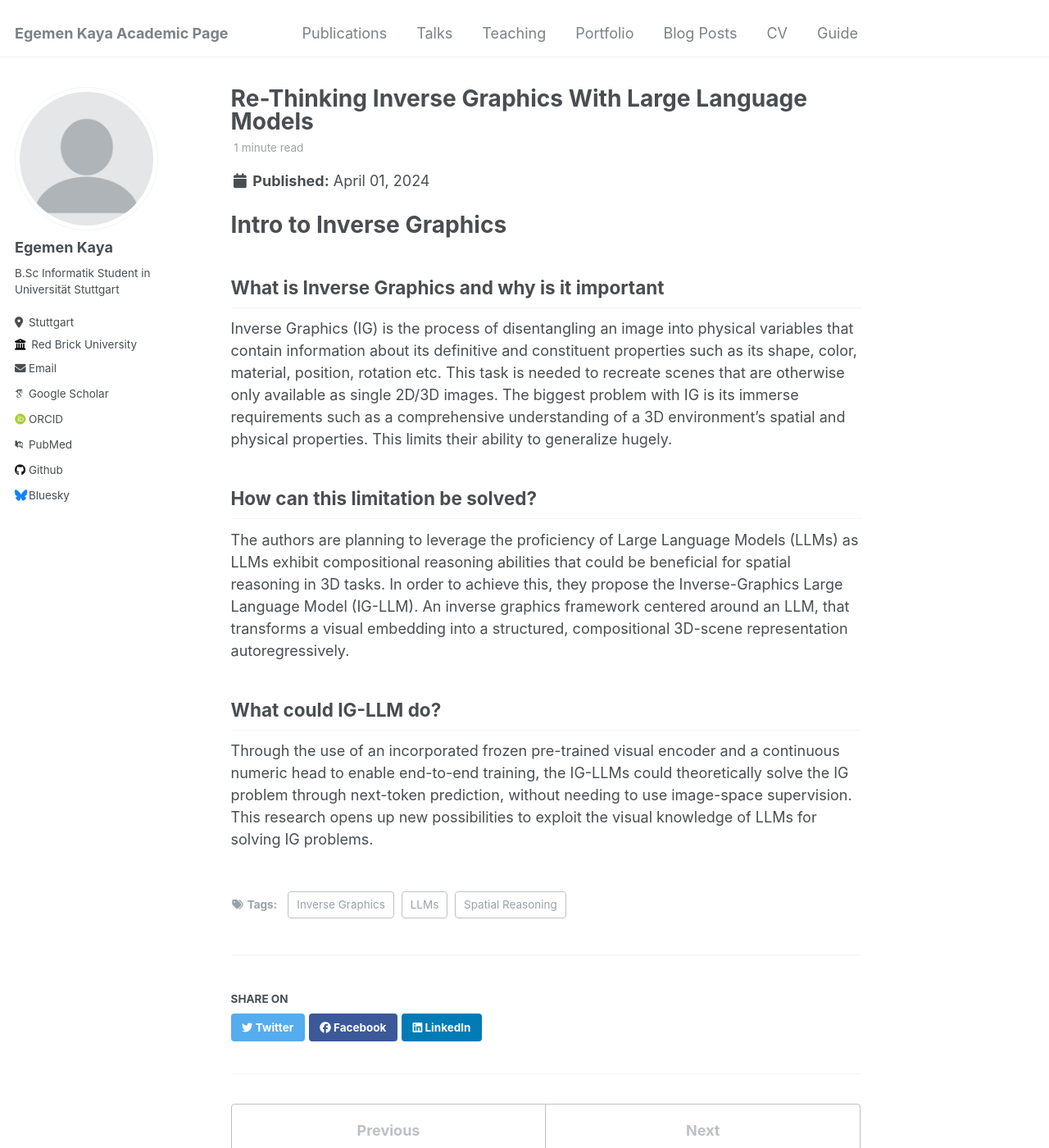
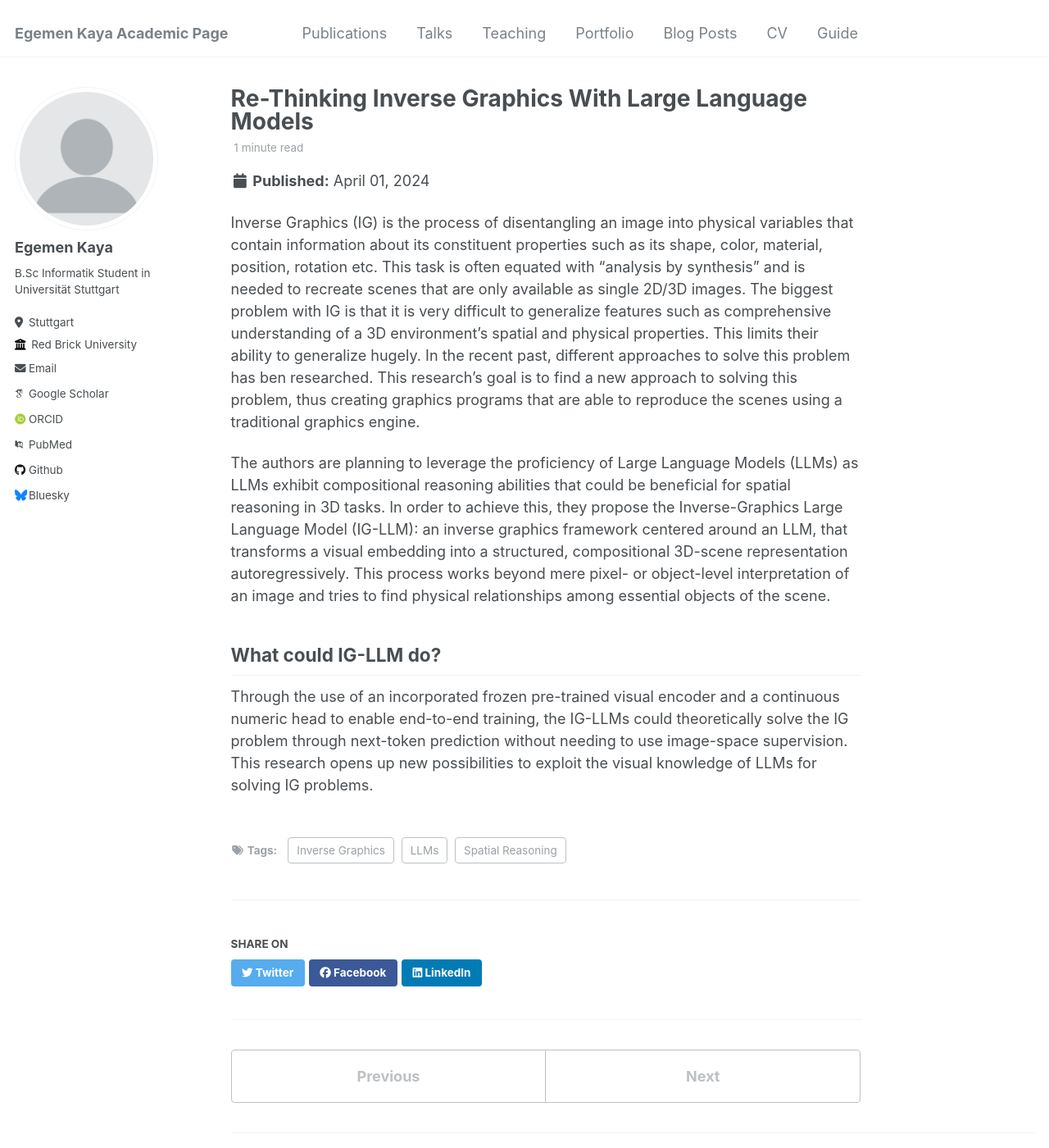
Before and after one commit to egemeenkaya/egemeenkaya.github.io, a Jekyll site: the page built from _posts/2015-08-14-blog-post-4.md, in a window 1280 px wide and 1400 px high. Shown: the whole window at 82% size. Built offline with Jekyll 4.4.1, drawn with Linux system fonts in a browser that asks for light colours; some web fonts are replaced.

Commit message:
Update 2015-08-14-blog-post-4.md

```diff
--- a/_posts/2015-08-14-blog-post-4.md
+++ b/_posts/2015-08-14-blog-post-4.md
@@ -8,18 +8,11 @@ tags:
   - Spatial Reasoning
 ---
 
-Intro to Inverse Graphics
-======
+Inverse Graphics (IG) is the process of disentangling an image into physical variables that contain information about its constituent properties such as its shape, color, material, position, rotation etc. This task is often equated with "analysis by synthesis" and is needed to recreate scenes that are only available as single 2D/3D images.
+The biggest problem with IG is that it is very difficult to generalize features such as comprehensive understanding of a 3D environment's spatial and physical properties. This limits their ability to generalize hugely. In the recent past, different approaches to solve this problem has ben researched. This research's goal is to find a new approach to solving this problem, thus creating graphics programs that are able to reproduce the scenes using a traditional graphics engine.
 
-What is Inverse Graphics and why is it important
-------
-Inverse Graphics (IG) is the process of disentangling an image into physical variables that contain information about its definitive and constituent properties such as its shape, color, material, position, rotation etc. This task is needed to recreate scenes that are otherwise only available as single 2D/3D images.
-The biggest problem with IG is its immerse requirements such as a comprehensive understanding of a 3D environment's spatial and physical properties. This limits their ability to generalize hugely.
-
-How can this limitation be solved?
-------
-The authors are planning to leverage the proficiency of Large Language Models (LLMs) as LLMs exhibit compositional reasoning abilities that could be beneficial for spatial reasoning in 3D tasks. In order to achieve this, they propose the Inverse-Graphics Large Language Model (IG-LLM). An inverse graphics framework centered around an LLM, that transforms a visual embedding into a structured, compositional 3D-scene representation autoregressively.
+The authors are planning to leverage the proficiency of Large Language Models (LLMs) as LLMs exhibit compositional reasoning abilities that could be beneficial for spatial reasoning in 3D tasks. In order to achieve this, they propose the Inverse-Graphics Large Language Model (IG-LLM): an inverse graphics framework centered around an LLM, that transforms a visual embedding into a structured, compositional 3D-scene representation autoregressively. This process works beyond mere pixel- or object-level interpretation of an image and tries to find physical relationships among essential objects of the scene.
 
 What could IG-LLM do?
 ------
-Through the use of an incorporated frozen pre-trained visual encoder and a continuous numeric head to enable end-to-end training, the IG-LLMs could theoretically solve the IG problem through next-token prediction, without needing to use image-space supervision. This research opens up new possibilities to exploit the visual knowledge of LLMs for solving IG problems.
+Through the use of an incorporated frozen pre-trained visual encoder and a continuous numeric head to enable end-to-end training, the IG-LLMs could theoretically solve the IG problem through next-token prediction without needing to use image-space supervision. This research opens up new possibilities to exploit the visual knowledge of LLMs for solving IG problems.
```
